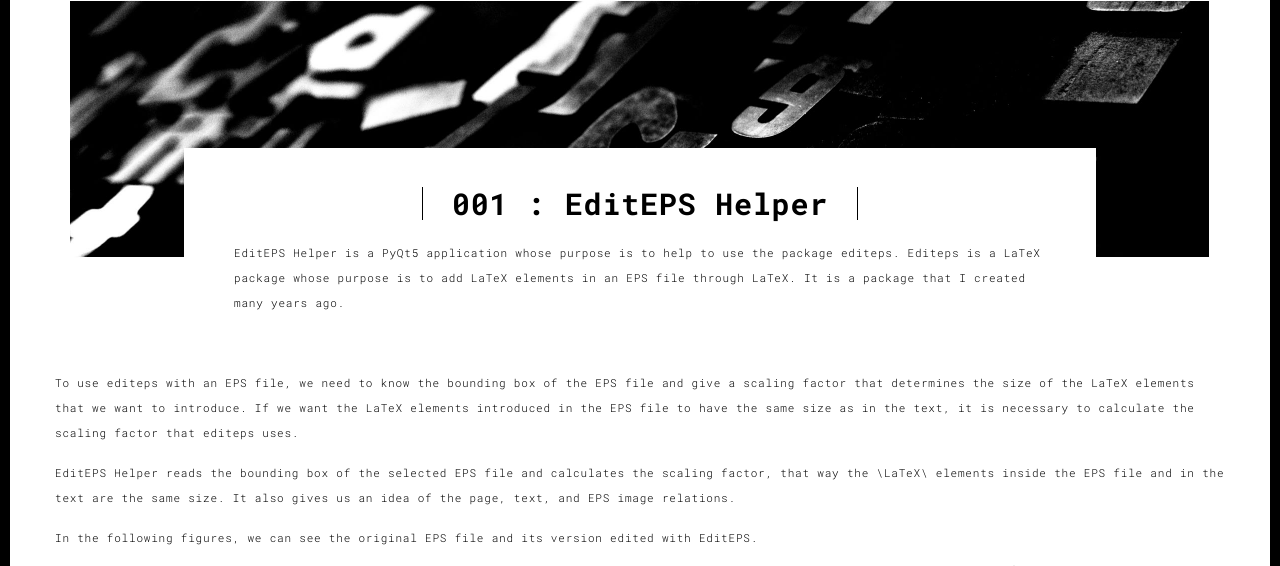
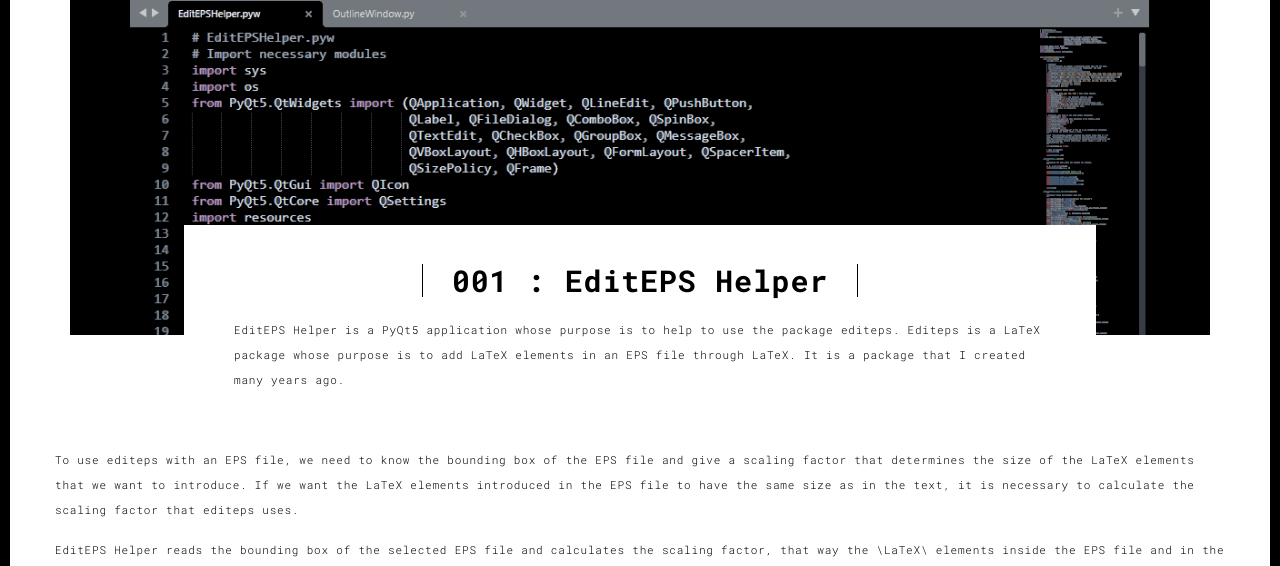
Before and after one commit to josec-martin/portfolio, a Flask app: page /editepshelper.html in a window 1280 px wide. Shown: the part 90-656 px from the top of the page. Run offline with Flask 2, Linux system fonts and the light colour scheme; some libraries are stand-ins or nearby versions.

Commit message:
EditEPSHelper-top.png added. editepshelper.html edited.

```diff
--- a/templates/editepshelper.html
+++ b/templates/editepshelper.html
@@ -59,7 +59,7 @@
   <div class="container">
     <div class="row">
       <div class="col-xs-12">
-        <img src="./static/assets/images/work001-01.jpg" class="img-responsive" alt="">
+        <img src="./static/assets/images/editepshelper-top.png" class="img-responsive" alt="">
         <div class="card-container">
           <div class="text-center">
             <h1 class="h2">001 : EditEPS Helper</h1>
```
Also changed, not shown: static/assets/images/EditEPSHelper-top.png (added).
